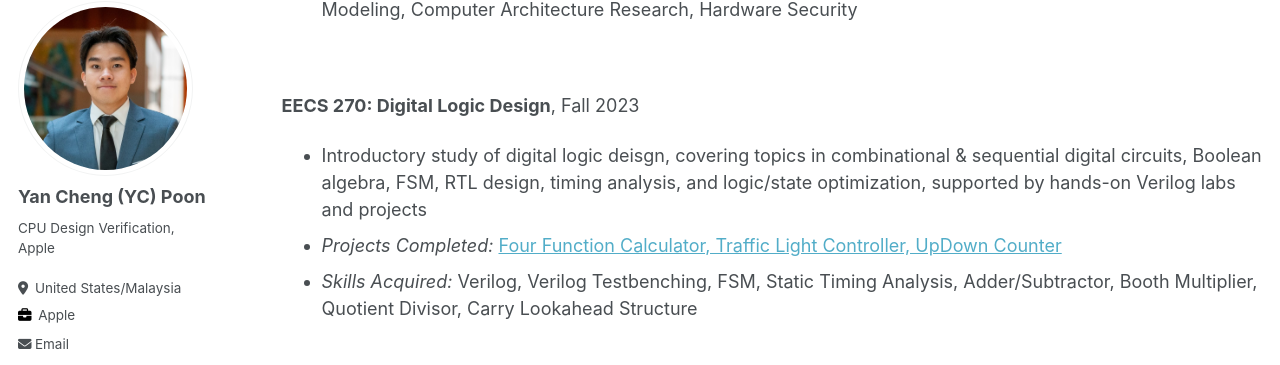
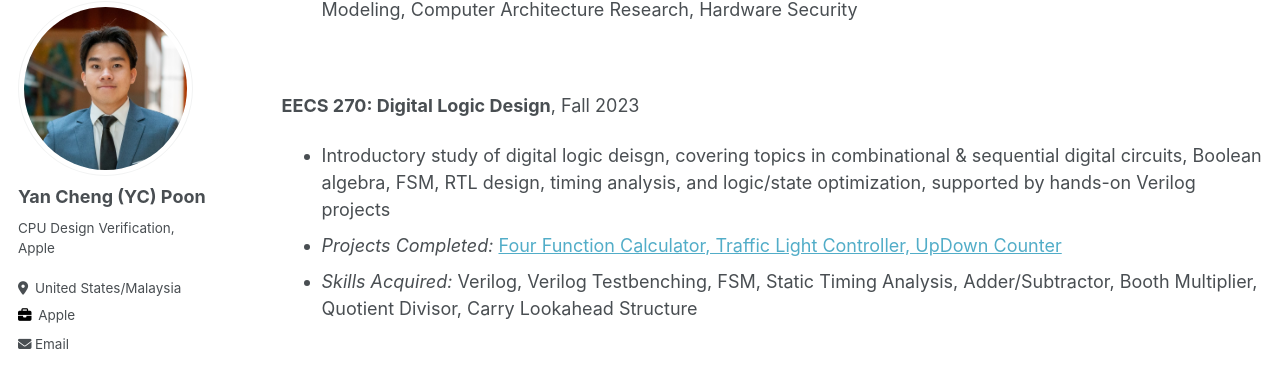
Before and after one commit to ycpoon/ycpoon.github.io, a Jekyll site: the page built from _pages/academicjourney.md, in a window 1280 px wide and 1400 px high, scrolled down 1671 px. Shown: the part 85-450 px from the top of the window. Built offline with Jekyll 4.4.1, drawn with Linux system fonts in a browser that asks for light colours.

Commit message:
some prog1

```diff
--- a/_pages/academicjourney.md
+++ b/_pages/academicjourney.md
@@ -63,7 +63,7 @@ redirect_from:
 &nbsp;
 
 **EECS 270: Digital Logic Design**, Fall 2023
-- Introductory study of digital logic deisgn, covering topics in combinational & sequential digital circuits, Boolean algebra, FSM, RTL design, timing analysis, and logic/state optimization, supported by hands-on Verilog labs and projects
+- Introductory study of digital logic deisgn, covering topics in combinational & sequential digital circuits, Boolean algebra, FSM, RTL design, timing analysis, and logic/state optimization, supported by hands-on Verilog projects
 - *Projects Completed:* [Four Function Calculator, Traffic Light Controller, UpDown Counter](/collegeprojects/#four-function-calculator-traffic-light-controller-updown-counter-eecs-270)
 - *Skills Acquired:* Verilog, Verilog Testbenching, FSM, Static Timing Analysis, Adder/Subtractor, Booth Multiplier, Quotient Divisor, Carry Lookahead Structure
 
--- a/assets/css/main.scss
+++ b/assets/css/main.scss
@@ -70,5 +70,5 @@ a.back-to-top:hover {
 }
 
 h2, h3, h4 {
-  scroll-margin-top: 120px;
+  scroll-margin-top: 80px;
 }
```
